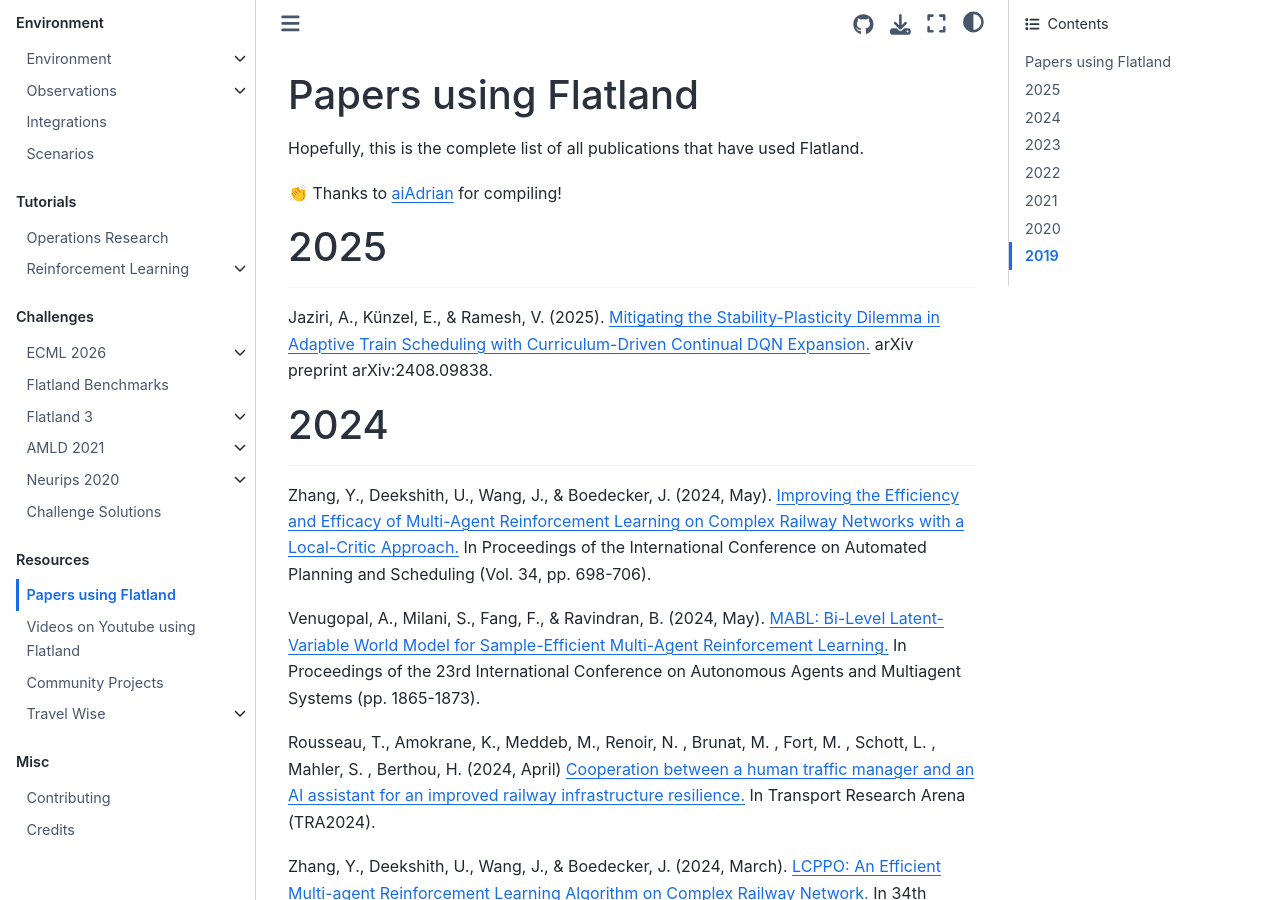
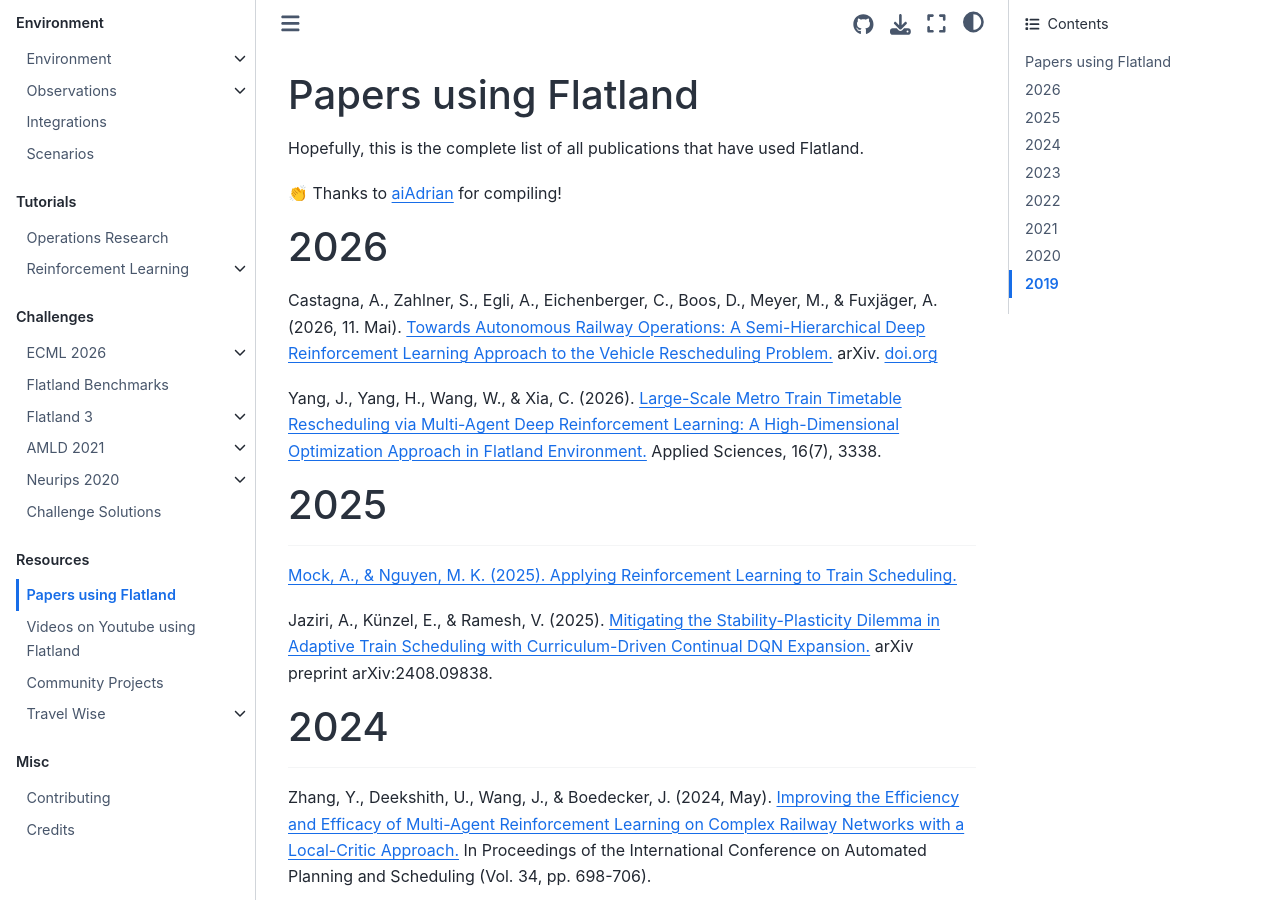
Before and after one commit to flatland-association/flatland-book, a Jupyter Book: the page built from resources/bibliography.md, in a window 1280 px wide and 900 px high. Built offline with Jupyter Book 1.0.4 settings and Sphinx 7.4.7 and the Sphinx Book theme 1.1.4, drawn with Linux system fonts in a browser that asks for light colours; pages that are not in the unit, such as notebooks, are missing from menus.

Commit message:
Update bibliography with 2026 publications (#40)
Added new publications for the year 2026 to the bibliography.

```diff
--- a/resources/bibliography.md
+++ b/resources/bibliography.md
@@ -4,9 +4,19 @@ Hopefully, this is the complete list of all publications that have used Flatland
 
 👏 Thanks to [aiAdrian](https://github.com/aiAdrian/flatland_railway_extension/blob/master/publications/flatland_research.MD) for compiling!
 
+### 2026
+
+Castagna, A., Zahlner, S., Egli, A., Eichenberger, C., Boos, D., Meyer, M., & Fuxjäger, A. (2026, 11. Mai). [Towards Autonomous Railway Operations: A Semi-Hierarchical Deep Reinforcement Learning Approach to the Vehicle Rescheduling Problem.](https://arxiv.org/pdf/2605.10257v1) arXiv. doi.org
+
+Yang, J., Yang, H., Wang, W., & Xia, C. (2026).
+[Large-Scale Metro Train Timetable Rescheduling via Multi-Agent Deep Reinforcement Learning: A High-Dimensional Optimization Approach in Flatland Environment.](https://www.mdpi.com/2076-3417/16/7/3338)
+Applied Sciences, 16(7), 3338.
+
+
 ### 2025
 
 ----
+[Mock, A., & Nguyen, M. K. (2025). Applying Reinforcement Learning to Train Scheduling.](https://www.zhaw.ch/storage/engineering/institute-zentren/cai/studentische_arbeiten/Spring_2025/BA_FS_25_RL_Train_Schedulin_train_scheduling_mockand1_nguyemi1.pdf)
 
 Jaziri, A., Künzel, E., & Ramesh, V. (2025).
 [Mitigating the Stability-Plasticity Dilemma in Adaptive Train Scheduling with Curriculum-Driven Continual DQN Expansion.](https://arxiv.org/pdf/2408.09838)
```
